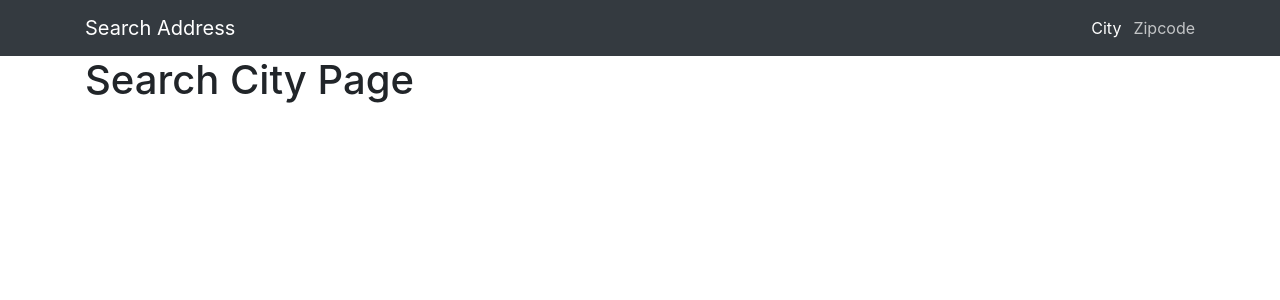
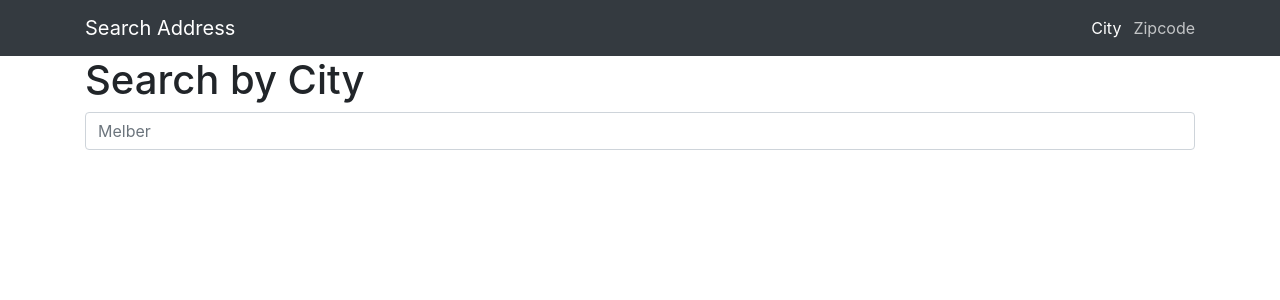
Before and after one commit to Web-Dev-Speedrunners/melber-kt, a React (Create React App) app: page /search-city in a window 1280 px wide. Shown: the top 300 px of the page. Built offline with nearby package versions, Linux system fonts and the light colour scheme.

Commit message:
Set up SearchCity Page for API testing

```diff
--- a/src/pages/search_city/index.jsx
+++ b/src/pages/search_city/index.jsx
@@ -1,5 +1,52 @@
-import React from 'react';
+import React, { useState, useMemo } from 'react';
+import { Spinner } from 'reactstrap';
+import PropTypes from 'prop-types';
+import SearchInput from '../../component/search_input';
+import { SearchCityName } from '../../search_api';
 
-const SearchCityPage = () => <h1>Search City Page</h1>;
+const CityStateList = ({ cities }) => (
+  <div>
+    {cities.map((city, index) => (
+      // eslint-disable-next-line react/no-array-index-key
+      <div>
+        {index}
+        {' '}
+        {city}
+      </div>
+    ))}
+  </div>
+);
+
+CityStateList.propTypes = {
+  cities: PropTypes.arrayOf(PropTypes.object).isRequired, //
+};
+
+const Loading = () => <Spinner color="info" />;
+const SearchCityPage = () => {
+  const [searchResult, setSearchResult] = useState([]);
+  const [loadingSearch, setLoadingSearch] = useState(false);
+
+  const handleSearch = async (cityQuery) => {
+    setLoadingSearch(true);
+    const result = await SearchCityName(cityQuery);
+    console.log(result);
+    setSearchResult(result);
+    setLoadingSearch(false);
+  };
+
+  const content = useMemo(() => (
+    loadingSearch
+      ? <Loading />
+      : <CityStateList cities={searchResult} />
+  ), [loadingSearch, searchResult]);
+
+  return (
+    <div>
+      <h1>Search by City</h1>
+      <SearchInput placeholder="Melber" onSearch={handleSearch} />
+      {content}
+    </div>
+  );
+};
 
 export default SearchCityPage;
```
